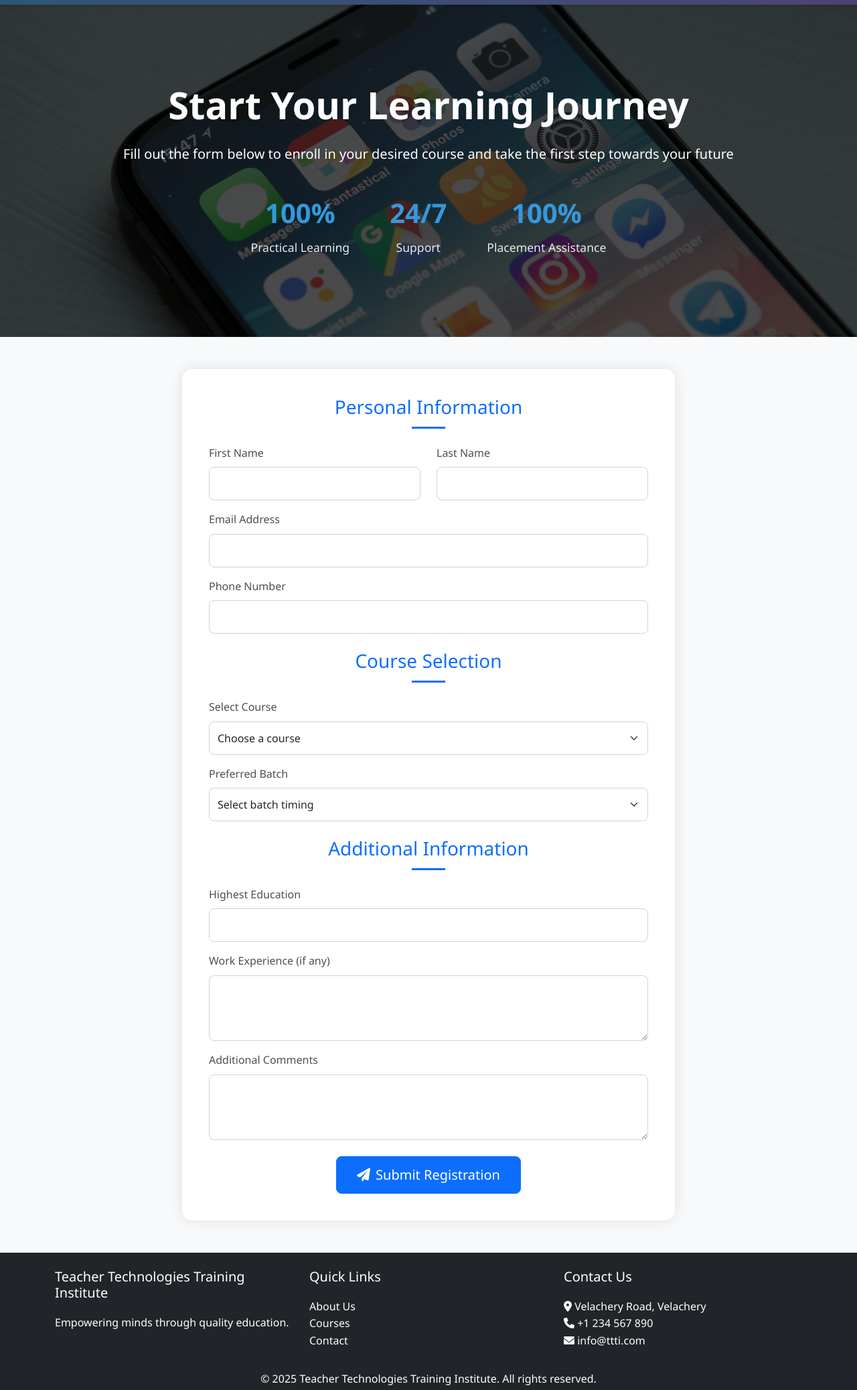
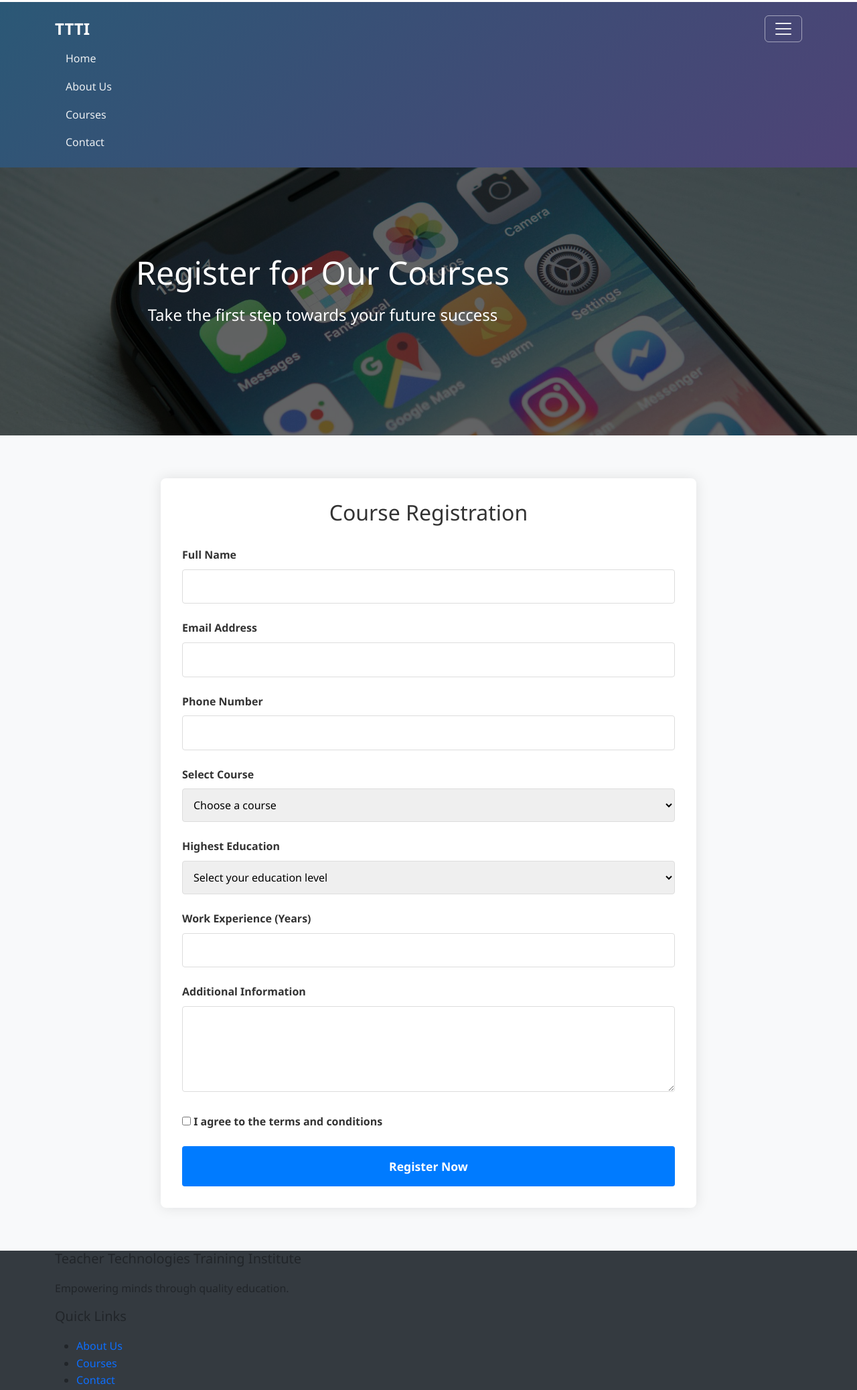
Before and after one commit to Mohan279/ttti, a plain HTML site: page register.html in a window 1280 px wide. Shown: the part 73-2148 px from the top of the page at 67% size. Drawn offline with nearby package versions, Linux system fonts and the light colour scheme.

Commit message:
reg form

```diff
--- a/register.html
+++ b/register.html
@@ -13,14 +13,14 @@
 </head>
 <body>
     <!-- Navbar -->
-    <nav class="navbar navbar-expand-lg navbar-dark bg-primary fixed-top">
+    <nav class="navbar">
         <div class="container">
             <a class="navbar-brand" href="index.html">TTTI</a>
-            <button class="navbar-toggler" type="button" data-bs-toggle="collapse" data-bs-target="#navbarNav">
+            <button class="navbar-toggler" type="button">
                 <span class="navbar-toggler-icon"></span>
             </button>
-            <div class="collapse navbar-collapse" id="navbarNav">
-                <ul class="navbar-nav ms-auto">
+            <div class="navbar-collapse">
+                <ul class="navbar-nav">
                     <li class="nav-item">
                         <a class="nav-link" href="index.html">Home</a>
                     </li>
@@ -38,64 +38,40 @@
         </div>
     </nav>
 
-    <!-- Registration Hero Section -->
+    <!-- Hero Section -->
     <section class="register-hero">
         <div class="container">
-            <div class="hero-content text-center text-white">
-                <h1 class="display-4 fw-bold mb-4">Start Your Learning Journey</h1>
-                <p class="lead mb-4">Fill out the form below to enroll in your desired course and take the first step towards your future</p>
-                <div class="hero-stats">
-                    <div class="stat-item">
-                        <span class="stat-number">100%</span>
-                        <span class="stat-label">Practical Learning</span>
-                    </div>
-                    <div class="stat-item">
-                        <span class="stat-number">24/7</span>
-                        <span class="stat-label">Support</span>
-                    </div>
-                    <div class="stat-item">
-                        <span class="stat-number">100%</span>
-                        <span class="stat-label">Placement Assistance</span>
-                    </div>
-                </div>
+            <div class="hero-content">
+                <h1>Register for Our Courses</h1>
+                <p class="lead">Take the first step towards your future success</p>
             </div>
         </div>
     </section>
 
     <!-- Registration Form Section -->
-    <section class="registration-section py-5">
+    <section class="registration-section">
         <div class="container">
-            <div class="row justify-content-center">
-                <div class="col-lg-8">
             <div class="registration-form">
+                <h2>Course Registration</h2>
                 <form id="registrationForm" name="Register" netlify>
-                            <div class="mb-4">
-                                <h3 class="text-center mb-4">Personal Information</h3>
-                                <div class="row">
-                                    <div class="col-md-6 mb-3">
-                                        <label for="firstName" class="form-label">First Name</label>
-                                        <input type="text" class="form-control" id="firstName" required>
-                                    </div>
-                                    <div class="col-md-6 mb-3">
-                                        <label for="lastName" class="form-label">Last Name</label>
-                                        <input type="text" class="form-control" id="lastName" required>
-                                    </div>
-                                </div>
-                                <div class="mb-3">
-                                    <label for="email" class="form-label">Email Address</label>
-                                    <input type="email" class="form-control" id="email" required>
-                                </div>
-                                <div class="mb-3">
-                                    <label for="phone" class="form-label">Phone Number</label>
-                                    <input type="tel" class="form-control" id="phone" required>
-                                </div>
+                    <div class="form-group">
+                        <label for="fullName">Full Name</label>
+                        <input type="text" id="fullName" name="fullName" required>
                     </div>
 
-                            <div class="mb-4">
-                                <h3 class="text-center mb-4">Course Selection</h3>
-                                <div class="mb-3">
-                                    <label for="course" class="form-label">Select Course</label>
-                                    <select class="form-select" id="course" required>
+                    <div class="form-group">
+                        <label for="email">Email Address</label>
+                        <input type="email" id="email" name="email" required>
+                    </div>
+
+                    <div class="form-group">
+                        <label for="phone">Phone Number</label>
+                        <input type="tel" id="phone" name="phone" required>
+                    </div>
+
+                    <div class="form-group">
+                        <label for="course">Select Course</label>
+                        <select id="course" name="course" required>
                             <option value="">Choose a course</option>
                             <option value="web-development">Web Development</option>
                             <option value="data-science">Data Science</option>
@@ -105,85 +81,71 @@
                             <option value="mobile-app-development">Mobile App Development</option>
                         </select>
                     </div>
-                                <div class="mb-3">
-                                    <label for="batch" class="form-label">Preferred Batch</label>
-                                    <select class="form-select" id="batch" required>
-                                        <option value="">Select batch timing</option>
-                                        <option value="morning">Morning (9:00 AM - 12:00 PM)</option>
-                                        <option value="afternoon">Afternoon (2:00 PM - 5:00 PM)</option>
-                                        <option value="evening">Evening (6:00 PM - 9:00 PM)</option>
+
+                    <div class="form-group">
+                        <label for="education">Highest Education</label>
+                        <select id="education" name="education" required>
+                            <option value="">Select your education level</option>
+                            <option value="high-school">High School</option>
+                            <option value="diploma">Diploma</option>
+                            <option value="bachelors">Bachelor's Degree</option>
+                            <option value="masters">Master's Degree</option>
+                            <option value="phd">PhD</option>
                         </select>
                     </div>
+
+                    <div class="form-group">
+                        <label for="experience">Work Experience (Years)</label>
+                        <input type="number" id="experience" name="experience" min="0" max="50">
                     </div>
 
-                            <div class="mb-4">
-                                <h3 class="text-center mb-4">Additional Information</h3>
-                                <div class="mb-3">
-                                    <label for="education" class="form-label">Highest Education</label>
-                                    <input type="text" class="form-control" id="education" required>
-                                </div>
-                                <div class="mb-3">
-                                    <label for="experience" class="form-label">Work Experience (if any)</label>
-                                    <textarea class="form-control" id="experience" rows="3"></textarea>
-                                </div>
-                                <div class="mb-3">
-                                    <label for="message" class="form-label">Additional Comments</label>
-                                    <textarea class="form-control" id="message" rows="3"></textarea>
-                                </div>
+                    <div class="form-group">
+                        <label for="message">Additional Information</label>
+                        <textarea id="message" name="message" rows="4"></textarea>
                     </div>
 
-                            <div class="text-center">
-                                <button type="submit" class="btn btn-primary btn-lg">
-                                    <i class="fas fa-paper-plane me-2"></i>Submit Registration
-                                </button>
+                    <div class="form-group">
+                        <label class="checkbox-label">
+                            <input type="checkbox" name="terms" required>
+                            I agree to the terms and conditions
+                        </label>
                     </div>
+
+                    <button type="submit" class="submit-btn">Register Now</button>
                 </form>
-                        <div class="success-message" id="successMessage">
-                            <i class="fas fa-check-circle"></i>
-                            <h4>Registration Successful!</h4>
-                            <p>Thank you for registering. We will contact you shortly with further details.</p>
-                        </div>
-                    </div>
-                </div>
             </div>
         </div>
     </section>
 
-
     <!-- Footer -->
-    <footer class="bg-dark text-white py-4">
+    <footer class="footer">
         <div class="container">
-            <div class="row">
-                <div class="col-md-4">
+            <div class="footer-content">
+                <div class="footer-section">
                     <h5>Teacher Technologies Training Institute</h5>
                     <p>Empowering minds through quality education.</p>
                 </div>
-                <div class="col-md-4">
+                <div class="footer-section">
                     <h5>Quick Links</h5>
-                    <ul class="list-unstyled">
-                        <li><a href="about.html" class="text-white">About Us</a></li>
-                        <li><a href="courses.html" class="text-white">Courses</a></li>
-                        <li><a href="contact.html" class="text-white">Contact</a></li>
+                    <ul>
+                        <li><a href="about.html">About Us</a></li>
+                        <li><a href="courses.html">Courses</a></li>
+                        <li><a href="contact.html">Contact</a></li>
                     </ul>
                 </div>
-                <div class="col-md-4">
+                <div class="footer-section">
                     <h5>Contact Us</h5>
                     <p>
                         <i class="fas fa-map-marker-alt"></i> Velachery Road, Velachery<br>
-                        <i class="fas fa-phone"></i> +1 234 567 890<br>
-                        <i class="fas fa-envelope"></i> info@ttti.com
+                        <i class="fas fa-phone"></i> +91 90875 55514, +91 90875 50223<br>
+                        <i class="fas fa-envelope"></i> hr@teachertechnologies.com
                     </p>
                 </div>
             </div>
-            <div class="row mt-3">
-                <div class="col-12 text-center">
-                    <p class="mb-0">&copy; 2025 Teacher Technologies Training Institute. All rights reserved.</p>
-                </div>
+            <div class="footer-bottom">
+                <p>&copy; 2025 Teacher Technologies Training Institute. All rights reserved.</p>
             </div>
         </div>
     </footer>
-
-    <!-- Bootstrap JS -->
-    <script src="https://cdn.jsdelivr.net/npm/bootstrap@5.3.0/dist/js/bootstrap.bundle.min.js"></script>
 </body>
 </html>
--- a/styles.css
+++ b/styles.css
@@ -376,108 +376,135 @@ footer a:hover {
 
 /* Registration Page Styles */
 .register-hero {
-    background: linear-gradient(rgba(0, 0, 0, 0.7), rgba(0, 0, 0, 0.7)),
-                url('/images/hero/register-hero.jpg');
+    background-image: url('images/hero/register-hero.jpg');
     background-size: cover;
     background-position: center;
-    min-height: 500px;
+    background-repeat: no-repeat;
+    min-height: 400px;
     display: flex;
     align-items: center;
     justify-content: center;
     text-align: center;
     color: white;
-    padding: 60px 0;
+    position: relative;
+}
+
+.register-hero::before {
+    content: '';
+    position: absolute;
+    top: 0;
+    left: 0;
+    right: 0;
+    bottom: 0;
+    background: rgba(0, 0, 0, 0.6);
+}
+
+.register-hero .hero-content {
+    position: relative;
+    z-index: 1;
+    max-width: 800px;
+    padding: 2rem;
+}
+
+.register-hero h1 {
+    font-size: 3rem;
+    margin-bottom: 1rem;
+}
+
+.register-hero .lead {
+    font-size: 1.5rem;
+    margin-bottom: 2rem;
 }
 
 .registration-section {
+    padding: 4rem 0;
     background-color: #f8f9fa;
-    padding: 60px 0;
 }
 
 .registration-form {
+    max-width: 800px;
+    margin: 0 auto;
     background: white;
-    padding: 40px;
-    border-radius: 15px;
+    padding: 2rem;
+    border-radius: 8px;
     box-shadow: 0 0 20px rgba(0, 0, 0, 0.1);
-    transition: transform 0.3s ease;
 }
 
-.registration-form:hover {
-    transform: translateY(-5px);
+.registration-form h2 {
+    text-align: center;
+    margin-bottom: 2rem;
+    color: #333;
 }
 
-.registration-form h3 {
-    color: #0d6efd;
-    margin-bottom: 30px;
-    position: relative;
-    padding-bottom: 15px;
+.form-group {
+    margin-bottom: 1.5rem;
 }
 
-.registration-form h3::after {
-    content: '';
-    position: absolute;
-    bottom: 0;
-    left: 50%;
-    transform: translateX(-50%);
-    width: 50px;
-    height: 3px;
-    background-color: #0d6efd;
+.form-group label {
+    display: block;
+    margin-bottom: 0.5rem;
+    font-weight: 600;
+    color: #333;
 }
 
-.form-label {
-    font-weight: 500;
-    color: #495057;
+.form-group input,
+.form-group select,
+.form-group textarea {
+    width: 100%;
+    padding: 0.75rem;
+    border: 1px solid #ddd;
+    border-radius: 4px;
+    font-size: 1rem;
+    transition: border-color 0.3s ease;
 }
 
-.form-control, .form-select {
-    border: 1px solid #ced4da;
-    padding: 12px;
-    border-radius: 8px;
-    transition: all 0.3s ease;
+.form-group input:focus,
+.form-group select:focus,
+.form-group textarea:focus {
+    outline: none;
+    border-color: #007bff;
 }
 
-.form-control:focus, .form-select:focus {
-    border-color: #0d6efd;
-    box-shadow: 0 0 0 0.25rem rgba(13, 110, 253, 0.25);
+.checkbox-label {
+    display: flex;
+    align-items: center;
+    gap: 0.5rem;
+    font-weight: normal;
 }
 
-.btn-primary {
-    padding: 12px 30px;
-    font-weight: 500;
-    border-radius: 8px;
-    transition: all 0.3s ease;
+.checkbox-label input[type="checkbox"] {
+    width: auto;
 }
 
-.btn-primary:hover {
-    transform: translateY(-2px);
-    box-shadow: 0 5px 15px rgba(13, 110, 253, 0.3);
+.submit-btn {
+    width: 100%;
+    padding: 1rem;
+    background-color: #007bff;
+    color: white;
+    border: none;
+    border-radius: 4px;
+    font-size: 1.1rem;
+    font-weight: 600;
+    cursor: pointer;
+    transition: background-color 0.3s ease;
 }
 
-/* Success Message Styles */
-.success-message {
-    display: none;
-    background: #d4edda;
-    color: #155724;
-    padding: 20px;
-    border-radius: 8px;
-    margin-top: 20px;
-    text-align: center;
+.submit-btn:hover {
+    background-color: #0056b3;
 }
 
-.success-message i {
-    font-size: 2rem;
-    margin-bottom: 10px;
-    color: #28a745;
-}
-
-/* Responsive Adjustments */
+/* Responsive adjustments for registration page */
 @media (max-width: 768px) {
-    .registration-form {
-        padding: 30px 20px;
+    .register-hero h1 {
+        font-size: 2.5rem;
     }
 
-    .register-hero {
-        padding: 100px 0 40px;
+    .register-hero .lead {
+        font-size: 1.2rem;
+    }
+
+    .registration-form {
+        padding: 1.5rem;
     }
 }
 
```
Lines whose indentation alone changed are shown as unchanged.
